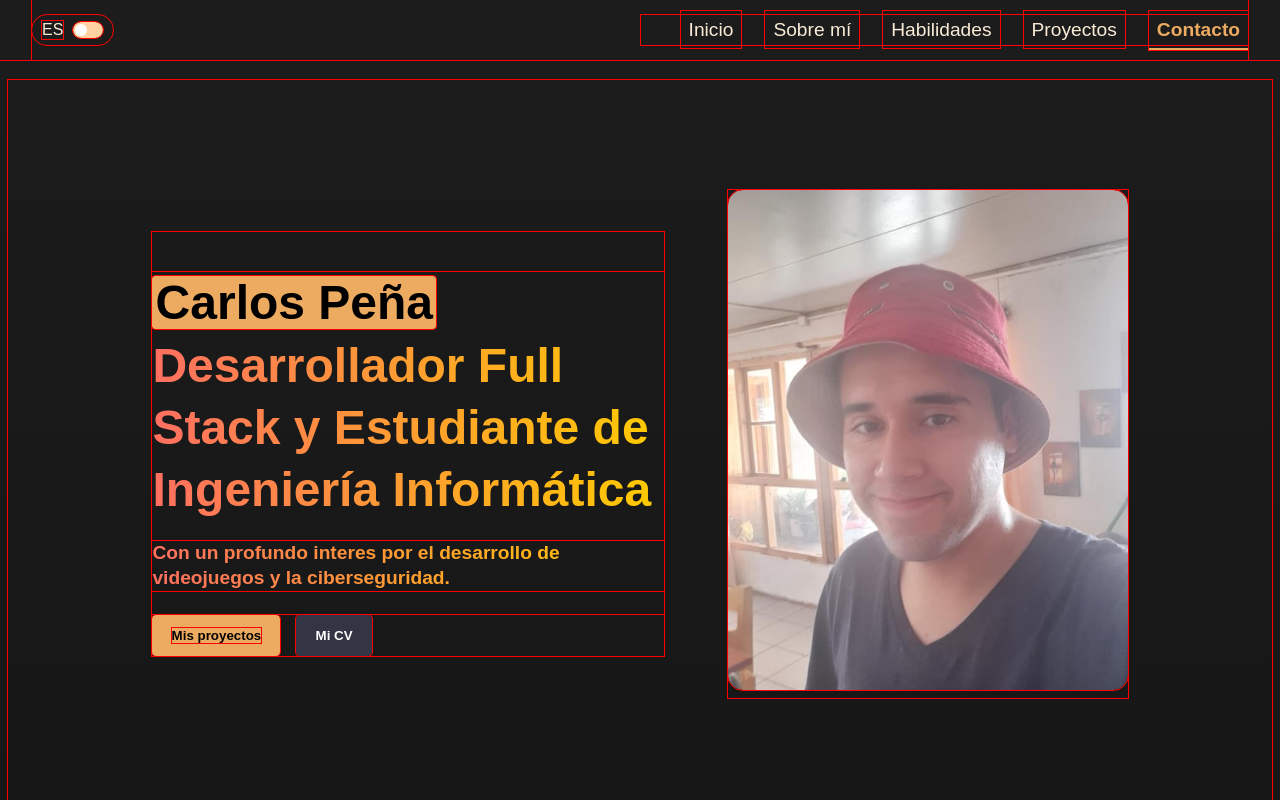
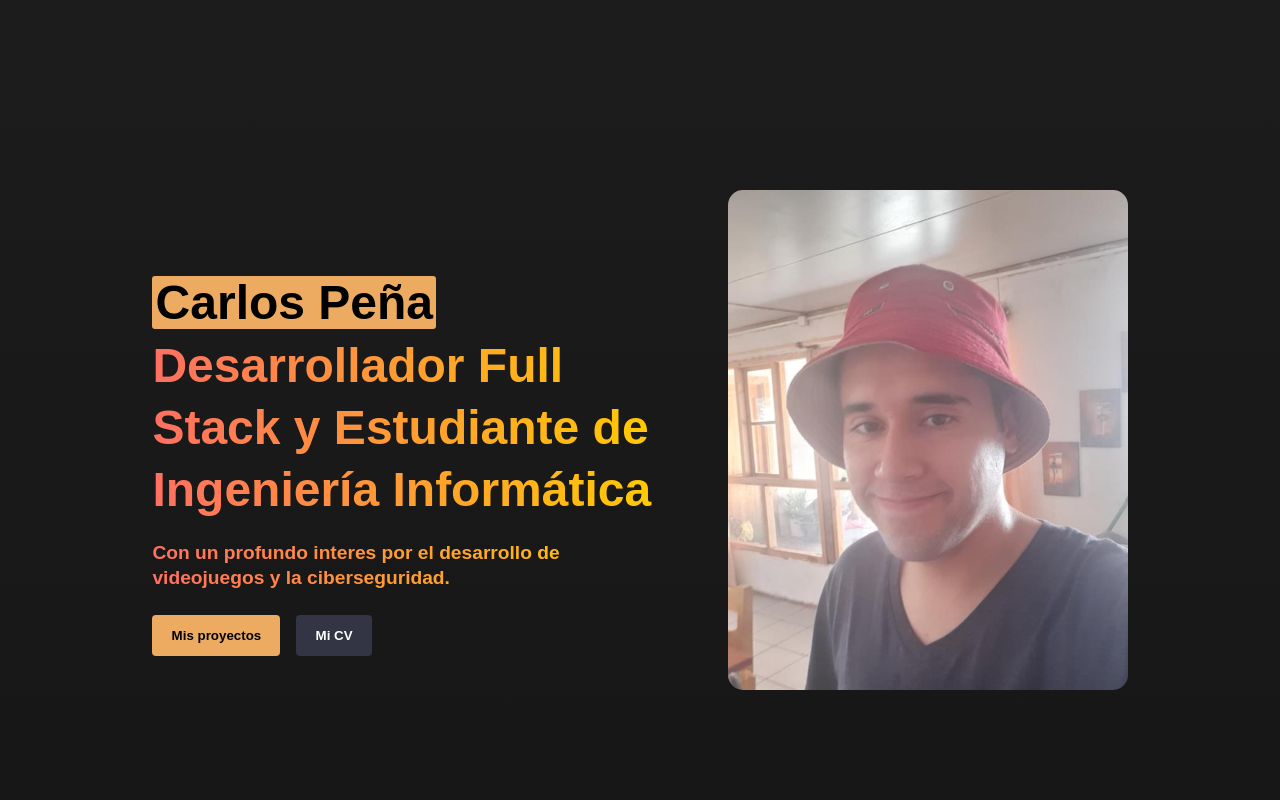
Before and after one commit to CarlosEsteban-afk/portfolio, a Vue app: page / in a window 1280 px wide. Shown: the top 800 px of the page. Built offline with nearby package versions, Linux system fonts and the light colour scheme.

Commit message:
Remove debug outlines and comment out Header component in HomeView for cleaner code

```diff
--- a/src/App.vue
+++ b/src/App.vue
@@ -7,9 +7,6 @@ import { RouterView } from 'vue-router'
 </template>
 
 <style>
-* {
-  outline: 1px solid red; /* Helps see alignment issues */
-}
 html {
   scroll-padding-top: 60px;
   scroll-behavior: smooth;
--- a/src/views/HomeView.vue
+++ b/src/views/HomeView.vue
@@ -4,13 +4,13 @@ import AboutSection from '@/components/sections/AboutSection.vue'
 import SkillSection from '@/components/sections/SkillSection.vue'
 import ProjectSection from '@/components/sections/ProjectSection.vue'
 import ContactSection from '@/components/sections/ContactSection.vue'
-import Header from '@/components/HeaderComponent.vue'
+// import Header from '@/components/HeaderComponent.vue'
 import FooterSection from '@/components/sections/FooterSection.vue'
 </script>
 
 <template>
   <main class="portfolio">
-    <Header />
+    <!-- <Header /> -->
     <HeroSection />
     <AboutSection />
     <SkillSection />
```
